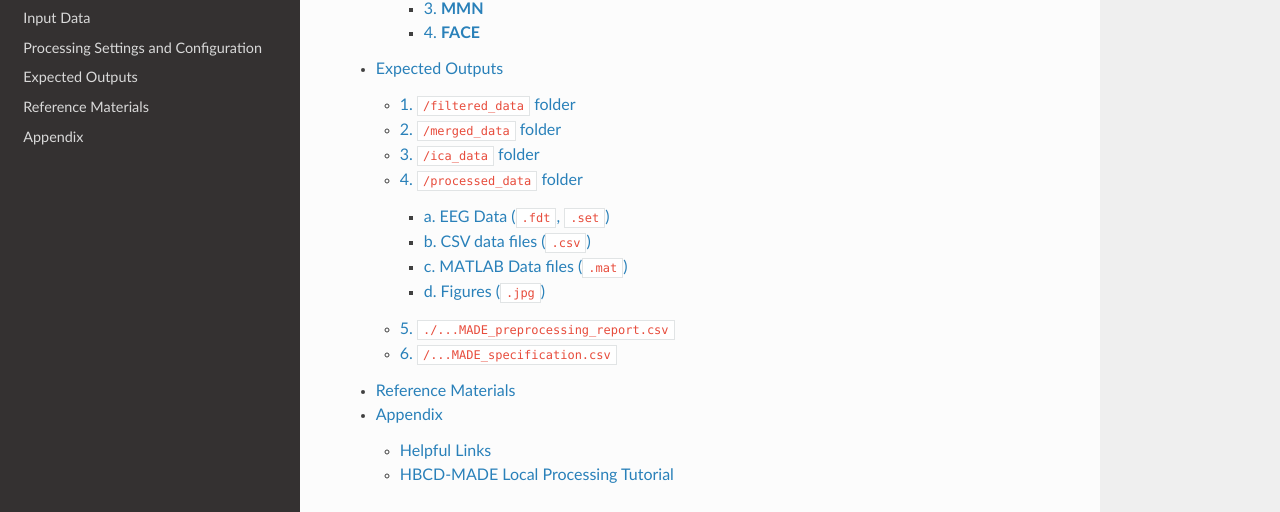
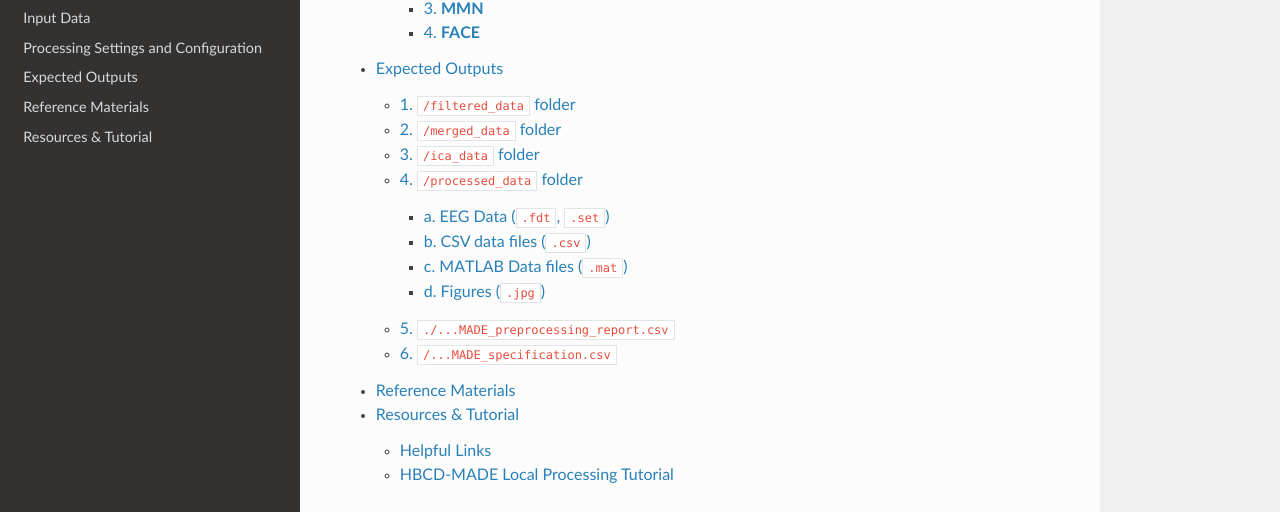
Before and after one commit to DCAN-Labs/HBCD-MADE, a Sphinx documentation site: the page built from docs/source/index.rst, in a window 1280 px wide and 900 px high, scrolled down 2925 px. Shown: the part 131-643 px from the top of the window. Built offline with Sphinx 7.4.7 and the Read the Docs theme 3.1.0, drawn with Linux system fonts in a browser that asks for light colours; pages that are not in the unit, such as notebooks, are missing from menus.

Commit message:
Update appendix.rst
rename Appendix to Resources & Tutorial to make testing instructions easier to find

```diff
--- a/docs/source/appendix.rst
+++ b/docs/source/appendix.rst
@@ -5,7 +5,7 @@
 .. _citation:
 
 =============================================
-Appendix
+Resources & Tutorial
 =============================================
 
 Helpful Links
```
